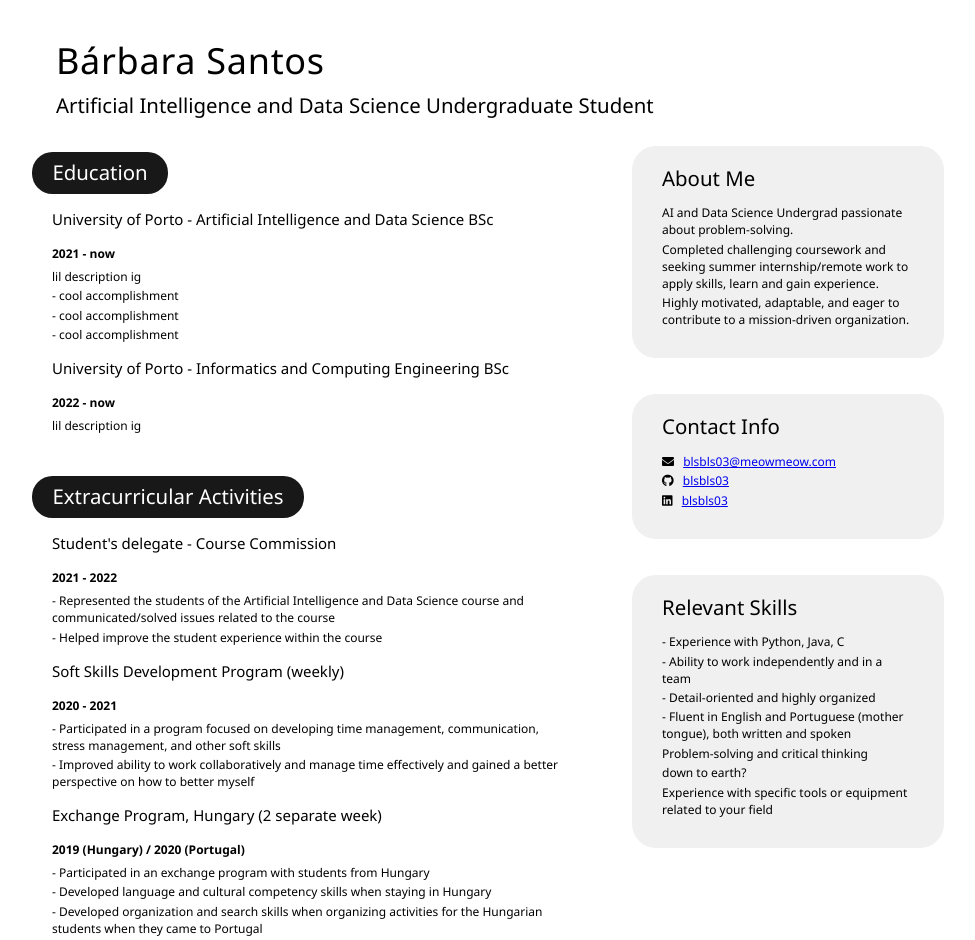
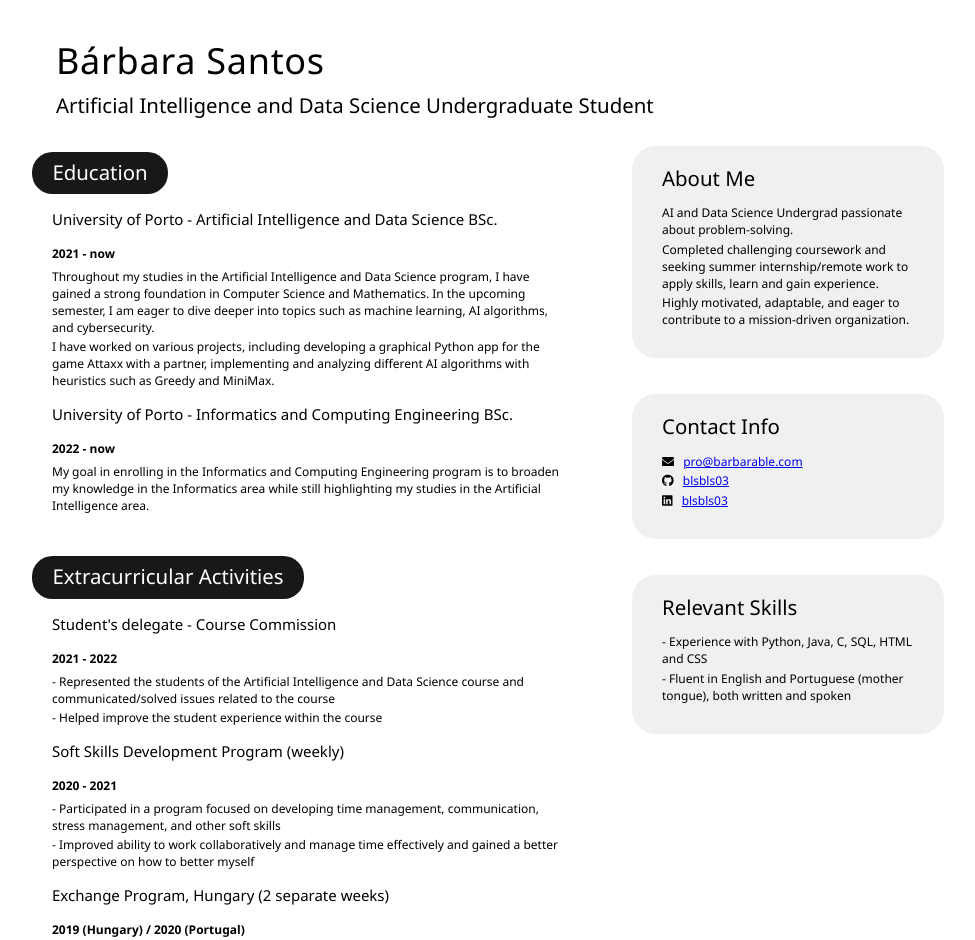
Before and after one commit to blsbls03/cv, a plain HTML site: page index.html in a window 1280 px wide. Shown: the top 940 px of the page, without its empty margins (152-1127 px from the left). Drawn offline with Linux system fonts and the light colour scheme.

Commit message:
Update index.html

```diff
--- a/index.html
+++ b/index.html
@@ -17,18 +17,19 @@
         <article id="mainLeft">
             <section>
                 <h2 class="meow"> Education</h2>
-                <h3 class="space">University of Porto - Artificial Intelligence and Data Science BSc</h3>
+                <h3 class="space">University of Porto - Artificial Intelligence and Data Science BSc.</h3>
                 <h4 class="space">2021 - now</h4>
                 <p class="space">
-                    lil description ig
+                    Throughout my studies in the Artificial Intelligence and Data Science program, I have gained a strong foundation in Computer Science and Mathematics. In the upcoming semester, I am eager to dive deeper into topics such as machine learning, AI algorithms, and cybersecurity.
                 </p>
-                <p class="space"> - cool accomplishment</p>
-                <p class="space"> - cool accomplishment</p>
-                <p class="space"> - cool accomplishment</p>
-                <h3 class="space">University of Porto - Informatics and Computing Engineering BSc</h3>
+                <p class="space">
+                    I have worked on various projects, including developing a graphical Python app for the game Attaxx with a partner, implementing and analyzing different AI algorithms with heuristics such as Greedy and MiniMax.
+                </p>
+
+                <h3 class="space">University of Porto - Informatics and Computing Engineering BSc.</h3>
                 <h4 class="space">2022 - now</h4>
                 <p class="space">
-                    lil description ig
+                    My goal in enrolling in the Informatics and Computing Engineering program is to broaden my knowledge in the Informatics area while still highlighting my studies in the Artificial Intelligence area.
                 </p>
             </section>
             <section>
@@ -49,7 +50,7 @@
                 <p class="space">
                     - Improved ability to work collaboratively and manage time effectively and gained a better perspective on how to better myself
                 </p>
-                <h3 class="space">Exchange Program, Hungary (2 separate week)</h3>
+                <h3 class="space">Exchange Program, Hungary (2 separate weeks)</h3>
                 <h4 class="space">2019 (Hungary) / 2020 (Portugal)</h4>
                 <p class="space">
                     - Participated in an exchange program with students from Hungary
@@ -84,7 +85,7 @@
                 <h2>Contact Info</h2>
                 <p>
                     <i class="fa fa-envelope" aria-hidden="true"></i>
-                    <a href="mailto:blsbls03@gmail.com">blsbls03@meowmeow.com</a>
+                    <a href="mailto:blsbls03@gmail.com">pro@barbarable.com</a>
                 </p>
                 <p>
                     <i class="fab fa-github" aria-hidden="true"></i>
@@ -97,13 +98,8 @@
             </section>
             <section class="bubble">
                 <h2>Relevant Skills</h2>
-                <p> - Experience with Python, Java, C</p>
-                <p> - Ability to work independently and in a team</p>
-                <p> - Detail-oriented and highly organized</p>
+                <p> - Experience with Python, Java, C, SQL, HTML and CSS</p>
                 <p> - Fluent in English and Portuguese (mother tongue), both written and spoken</p>
-                <p>Problem-solving and critical thinking</p>
-                <p>down to earth?</p>
-                <p>Experience with specific tools or equipment related to your field</p>
             </section>
         </article>
     </main>
```
